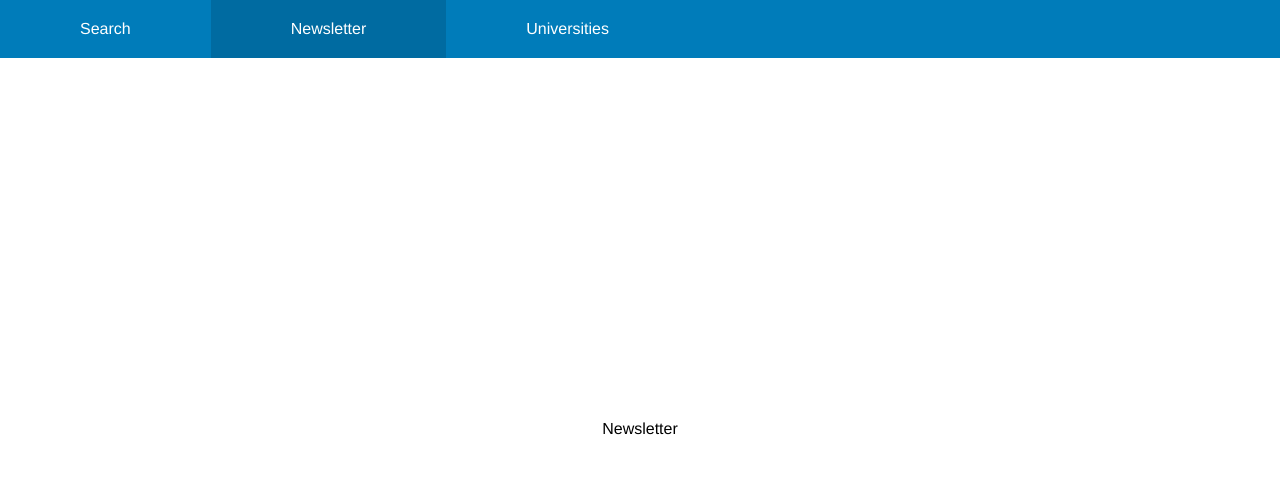
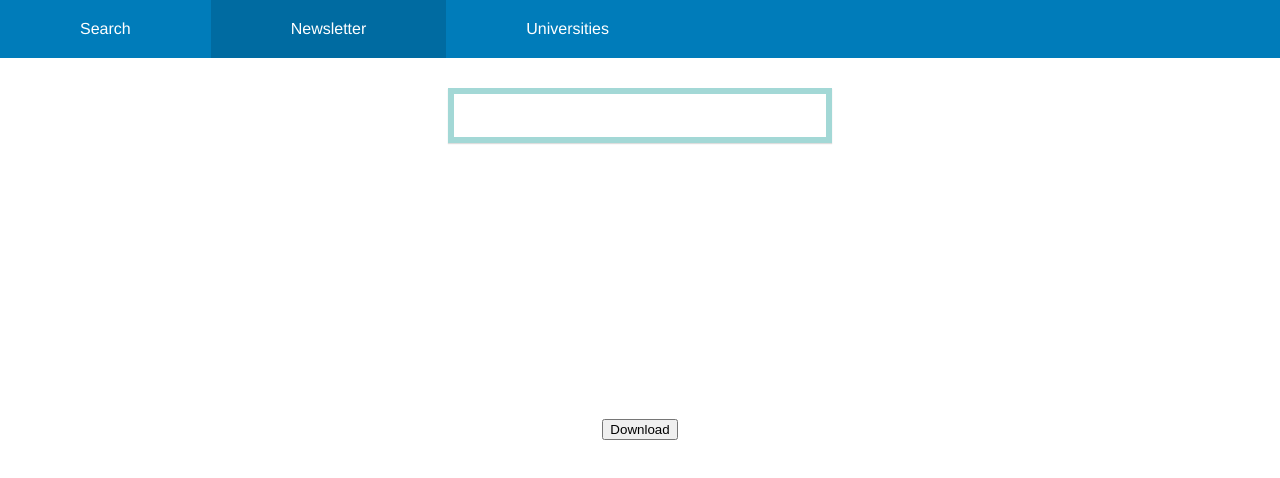
Before and after one commit to brendonco/university-dashboard, a Next.js app: page /newsletter in a window 1280 px wide. Shown: the top 478 px of the page. Built offline with nearby package versions, Linux system fonts and the light colour scheme.

Commit message:
Enable cors and update readme

```diff
--- /dev/null
+++ b/next.config.js
@@ -0,0 +1,23 @@
+module.exports = {
+    async headers() {
+        return [
+            {
+                // matching all API routes
+                source: '/api/:path*',
+                headers: [
+                    { key: 'Access-Control-Allow-Credentials', value: 'true' },
+                    { key: 'Access-Control-Allow-Origin', value: '*' },
+                    {
+                        key: 'Access-Control-Allow-Methods',
+                        value: 'GET,OPTIONS,PATCH,DELETE,POST,PUT'
+                    },
+                    {
+                        key: 'Access-Control-Allow-Headers',
+                        value:
+                            'X-CSRF-Token, X-Requested-With, Accept, Accept-Version, Content-Length, Content-MD5, Content-Type, Date, X-Api-Version'
+                    }
+                ]
+            }
+        ];
+    }
+};
--- a/pages/newsletter/index.js
+++ b/pages/newsletter/index.js
@@ -1,5 +1,21 @@
 import Layout from '../../components/Layout';
 
-const Newsletter = () => <Layout>Newsletter</Layout>;
+const downloadTxtFile = () => {
+    const element = document.createElement('a');
+    const file = new Blob([document.getElementById('input').value], {
+        type: 'application/json;charset=utf-8'
+    });
+    element.href = URL.createObjectURL(file);
+    element.download = 'users.json';
+    document.body.appendChild(element);
+    element.click();
+};
+
+const Newsletter = () => (
+    <Layout>
+        <input id="input" />
+        <button onClick={downloadTxtFile}>Download</button>
+    </Layout>
+);
 
 export default Newsletter;
```
Also changed, not shown: 1 other file (tests, documents, lock files or other folders).
